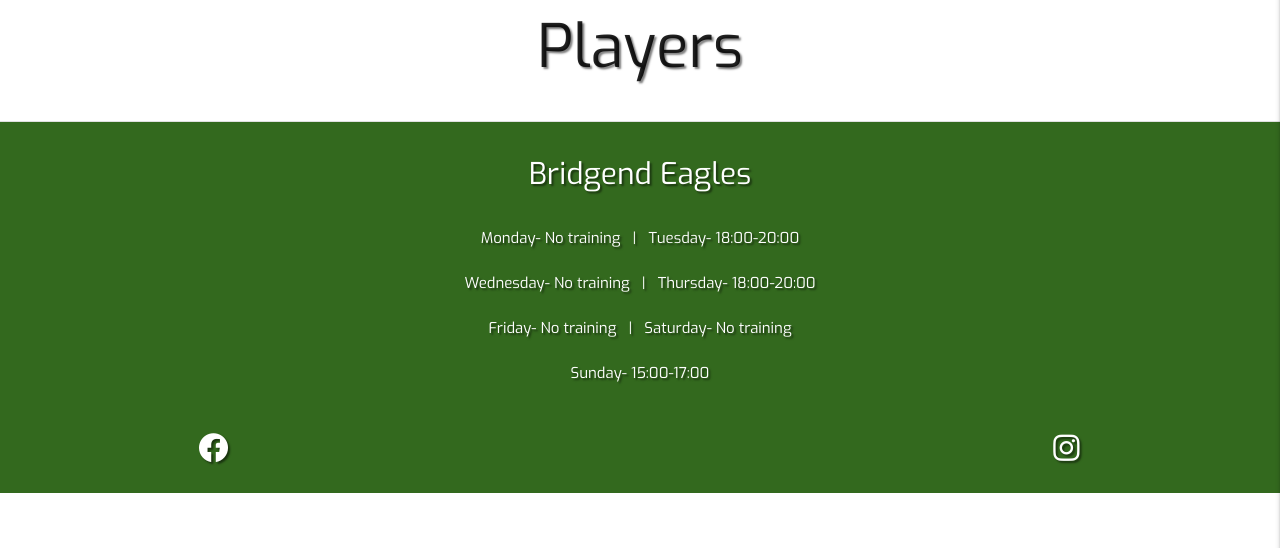
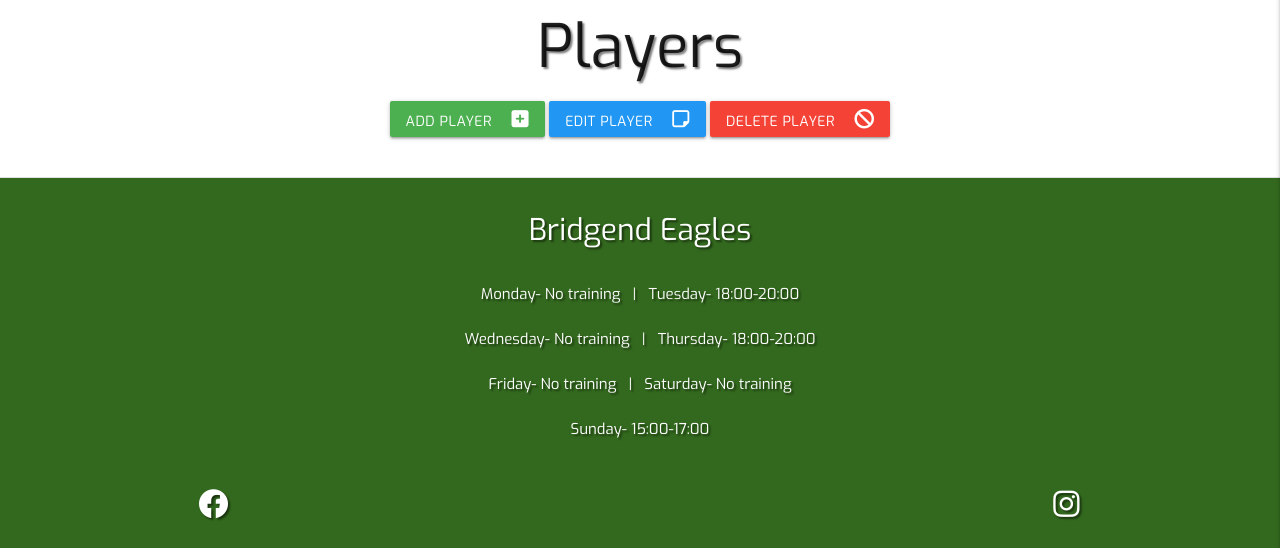
Before and after one commit to jenkidev/Milestone-Project-3, a Flask app: page /display_players in a window 1280 px wide. Shown: the part 172-720 px from the top of the page. Run offline with Flask 3, Linux system fonts and the light colour scheme; data that the repository does not hold is empty; some libraries are stand-ins or nearby versions.

Commit message:
Created buttons to add, edit and delete a player on players.html

```diff
--- a/static/css/styles.css
+++ b/static/css/styles.css
@@ -47,6 +47,10 @@ html {
     width: 10rem;
     height: 20rem;
     object-fit: contain;
+}
+
+.button-icon {
+    margin-left: 1em;
 }
 
 /* News Page styling */
--- a/templates/players.html
+++ b/templates/players.html
@@ -1,7 +1,11 @@
 {% extends "base.html" %}
 {% block content %}
     <h2 class="page-heading text-shadow">Players</h2>
-
+    <div class="row center">
+        <a class="waves-effect waves-light btn green">Add Player<i class="fa-solid fa-square-plus button-icon"></i></a>
+        <a class="waves-effect waves-light btn blue">Edit Player<i class="fa-regular fa-note-sticky button-icon"></i></a>
+        <a class="waves-effect waves-light btn red">Delete Player<i class="fa-solid fa-ban button-icon"></i></a>
+    </div>
     <div class="row">
         {% for player in players %}
         <div class="col s12 m6 l3">
```
